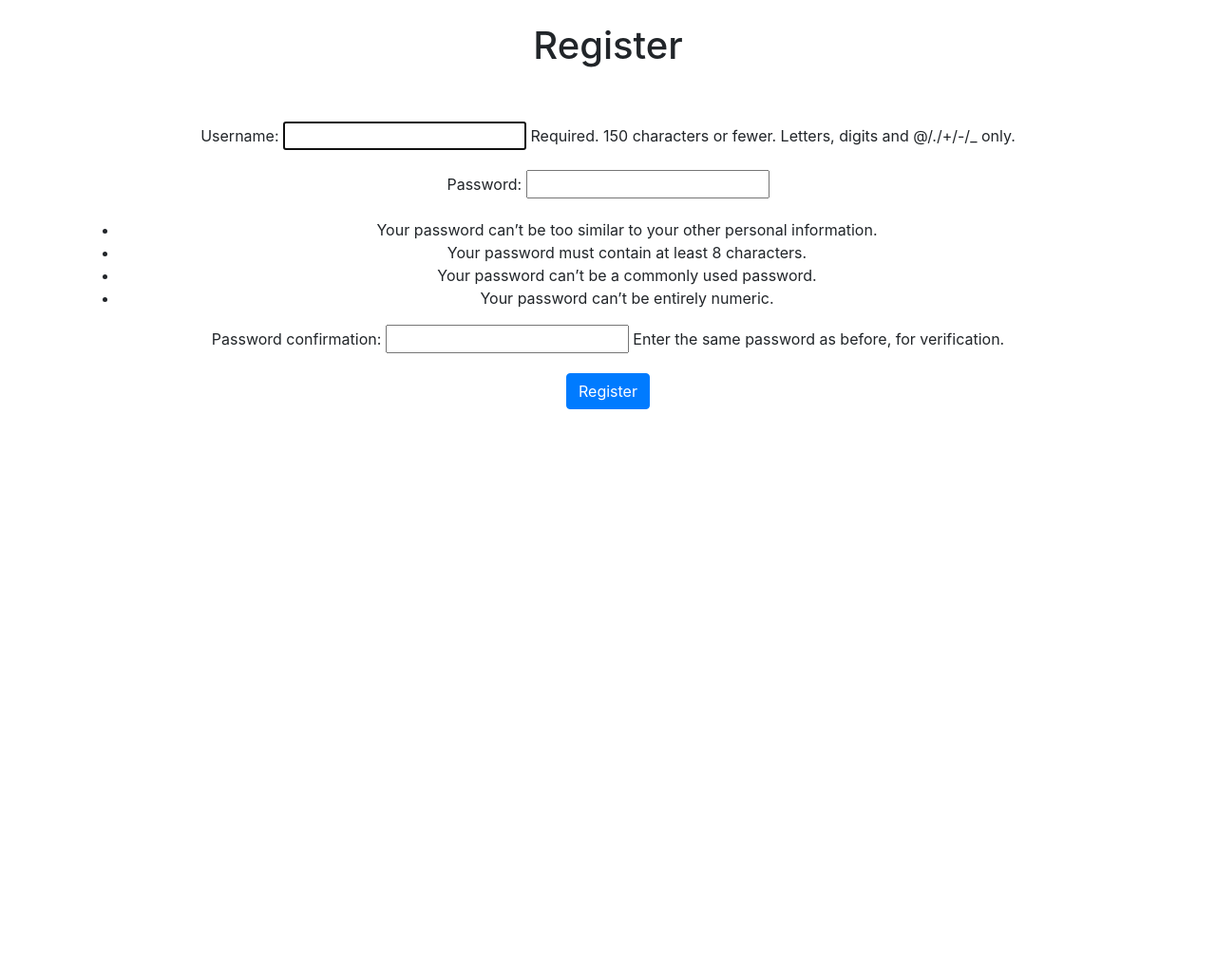
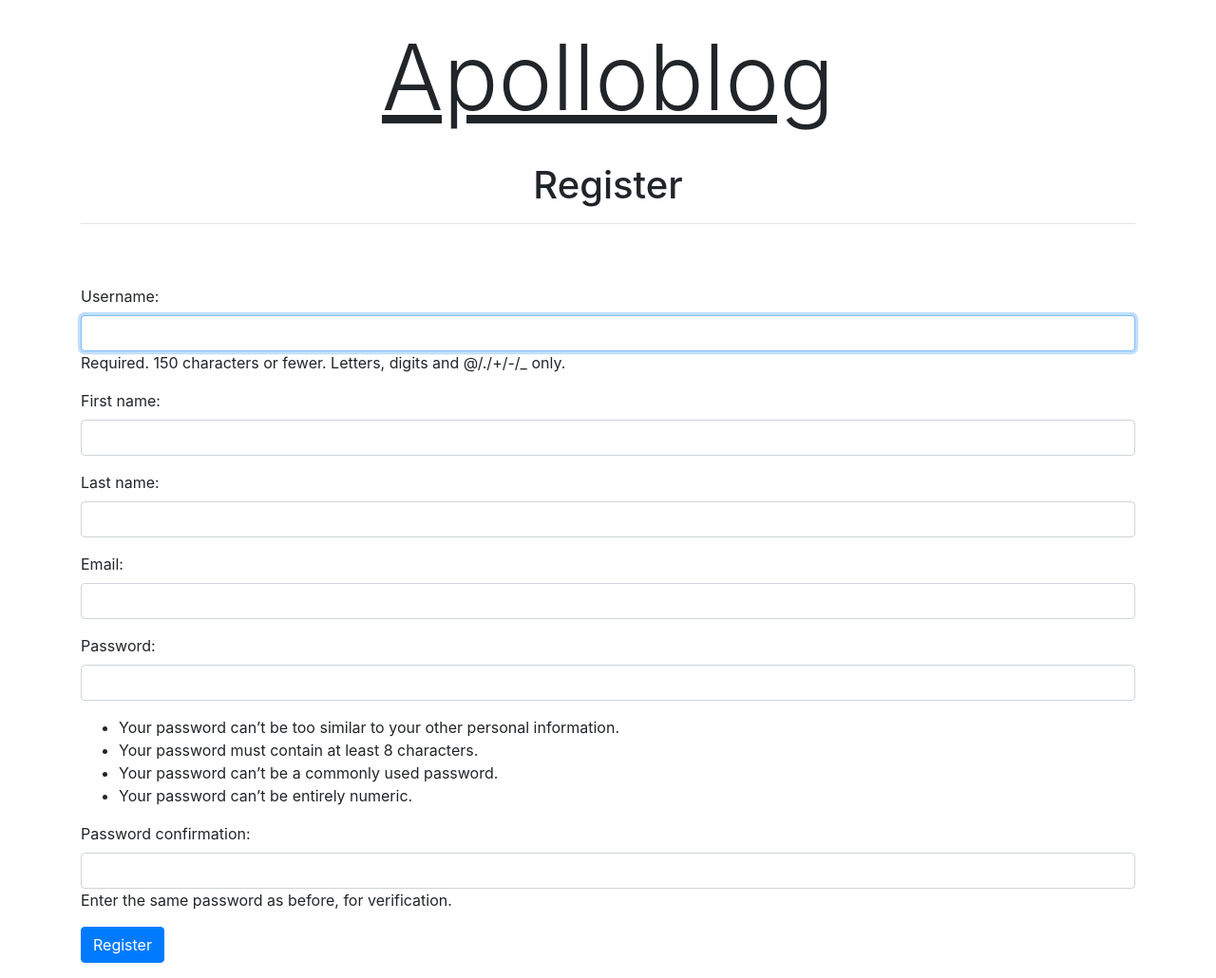
Before and after one commit to DevcoreGJ/python-django-simpleblog, a Django app: page /members/register/ in a window 1280 px wide. Shown: the part 56-1086 px from the top of the page at 95% size. Before the commit the page ends 487 px from the top, so only its background shows below. Run offline with Django 4.2, Linux system fonts and the light colour scheme.

Commit message:
modified article detail and register sign in forms

```diff
--- /dev/null
+++ b/members/forms.py
@@ -0,0 +1,29 @@
+from django.contrib.auth.forms import UserCreationForm
+from django.contrib.auth.models import User
+from django import forms
+
+class SignUpForm(UserCreationForm):
+#added additional fields to register form
+#email field
+#first_name field
+#last_name field
+#to sign up form. Applied forms widget.
+#applied bootstrap form-control html attribute.
+	email = forms.EmailField(widget=forms.EmailInput(attrs={'class': 'form-control'}))
+	first_name = forms.CharField(max_length=100, widget=forms.TextInput(attrs={'class': 'form-control'}))
+	last_name = forms.CharField(max_length=100, widget=forms.TextInput(attrs={'class': 'form-control'}))
+#although these are now how I want them, manipulating
+#fields unlisted here requires a method
+#method is defined beneath meta*
+#def __init__(self, *args, **kwargs):
+
+	class Meta:
+		model = User
+		fields = ('username','first_name','last_name','email','password1','password2')
+
+	def __init__(self, *args, **kwargs):
+		super(SignUpForm, self).__init__(*args, **kwargs)
+
+		self.fields['username'].widget.attrs['class'] = 'form-control'
+		self.fields['password1'].widget.attrs['class'] = 'form-control'
+		self.fields['password2'].widget.attrs['class'] = 'form-control'
--- a/members/templates/registration/register.html
+++ b/members/templates/registration/register.html
@@ -2,11 +2,12 @@
 
 {% block title %}Register{% endblock %}
 {% block content %}
-
+<h1 class="display-1" align="center"><u> Apolloblog </u></h1><br/>
 <h1 align= center>Register</h1>
+<hr>
 <br /> <br />
-<div class="form-group" align=center>
-	<form method="POST" align=center>
+<div class="form-group">
+	<form method="POST">
 		{% csrf_token %}
 		{{ form.as_p }}
 		<button class="btn btn-primary" align=center>Register</button>
--- a/members/views.py
+++ b/members/views.py
@@ -2,10 +2,11 @@ from django.shortcuts import render
 from django.views import generic
 from django.contrib.auth.forms import UserCreationForm
 from django.urls import reverse_lazy
+from .forms import SignUpForm
 # Create your views here.
 
 class UserRegisterView(generic.CreateView):
-	form_class = UserCreationForm
+	form_class = SignUpForm
 	template_name = 'registration/register.html'
 	success_url = reverse_lazy('login')
 '''
```
Also changed, not shown: members/templates/registration/login.html (+5 -3 lines), db.sqlite3.
